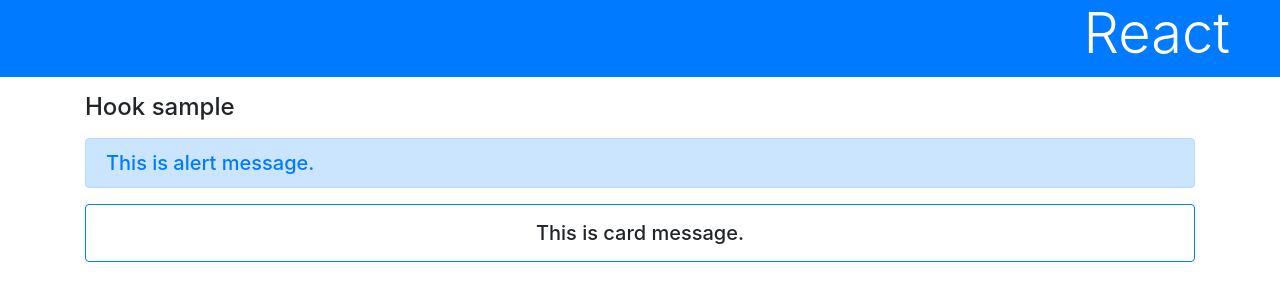
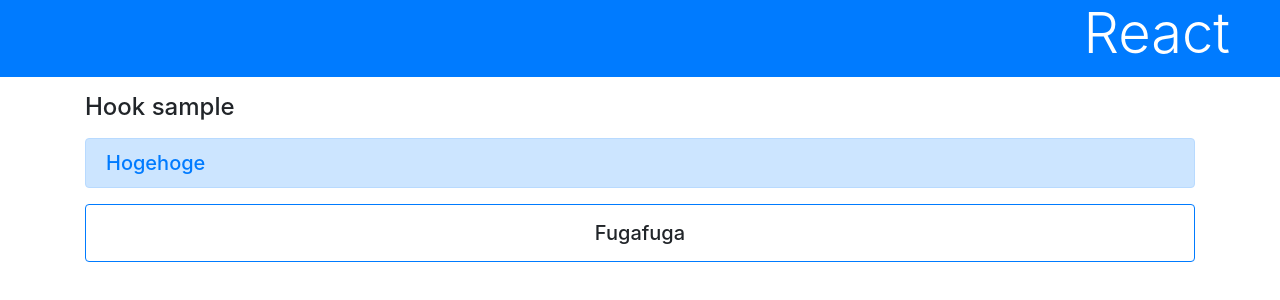
Before and after one commit to thirota/react_app, a React (Create React App) app: page / in a window 1280 px wide. Shown: the top 300 px of the page. Built offline with nearby package versions, Linux system fonts and the light colour scheme.

Commit message:
set props for function components p.218

```diff
--- a/src/App.js
+++ b/src/App.js
@@ -1,12 +1,12 @@
 import React, {useState} from 'react'
 import './App.css';
 
-function AlertMessage() {
-  return <div className="alert alert-primary h5 text-primary">This is alert message.</div>
+function AlertMessage(props) {
+  return <div className="alert alert-primary h5 text-primary">{props.message}</div>
 }
 
-function CardMessage() {
-  return <div className="card p-3 h5 border-primary text-center">This is card message.</div>
+function CardMessage(props) {
+  return <div className="card p-3 h5 border-primary text-center">{props.message}</div>
 }
 
 function App() {
@@ -14,8 +14,8 @@ function App() {
     <h1 className="bg-primary text-white display-4">React</h1>
     <div className="container">
       <h4 className="my-3">Hook sample</h4>
-      <AlertMessage/>
-      <CardMessage/>
+      <AlertMessage message="Hogehoge" />
+      <CardMessage message="Fugafuga" />
     </div>
   </div>
 }
```
